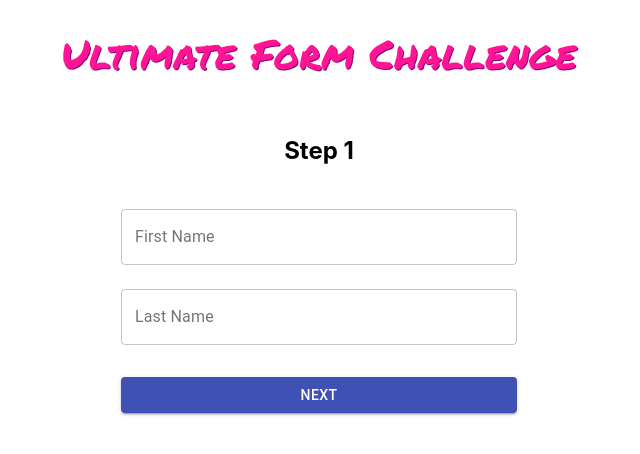
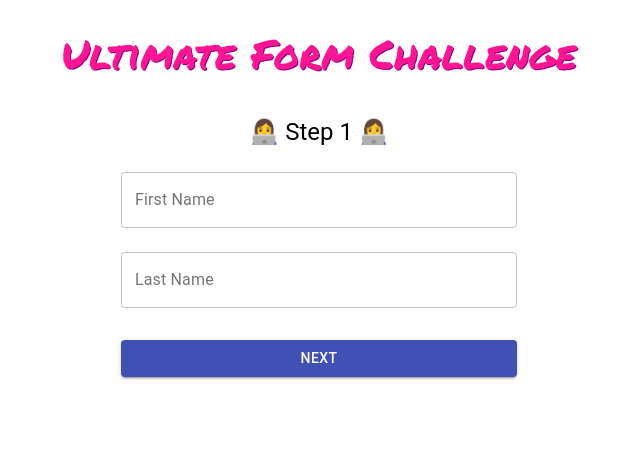
Before and after one commit to kawilliams8/ultimate-form, a React (Create React App) app: page / in a window 1280 px wide. Shown: the top 454 px of the page, without its empty margins (321-961 px from the left). Built offline with nearby package versions, Linux system fonts and the light colour scheme.

Commit message:
Replace h2 with <Typography/>, add emojis

```diff
--- a/src/Step1.js
+++ b/src/Step1.js
@@ -4,6 +4,7 @@ import { MainContainer } from './components/MainContainer';
 import { Form } from './components/Form';
 import { Input } from './components/Input';
 import { PrimaryButton } from './components/PrimaryButton';
+import Typography from "@material-ui/core/Typography";
 
 export const Step1 = () => {
   const { register, handleSubmit, errors } = useForm();
@@ -15,20 +16,12 @@ export const Step1 = () => {
 
   return (
     <MainContainer>
-      <h2>Step 1</h2>
+      <Typography component="h2" variant="h5">
+        👩‍💻 Step 1 👩‍💻
+      </Typography>
       <Form>
-        <Input
-          ref={register}
-          name="firstName"
-          type="text"
-          label="First Name"
-        />
-        <Input
-          ref={register}
-          name="lastName"
-          type="text"
-          label="Last Name"
-        />
+        <Input ref={register} name="firstName" type="text" label="First Name" />
+        <Input ref={register} name="lastName" type="text" label="Last Name" />
         <PrimaryButton type="submit">Next</PrimaryButton>
       </Form>
     </MainContainer>
```
